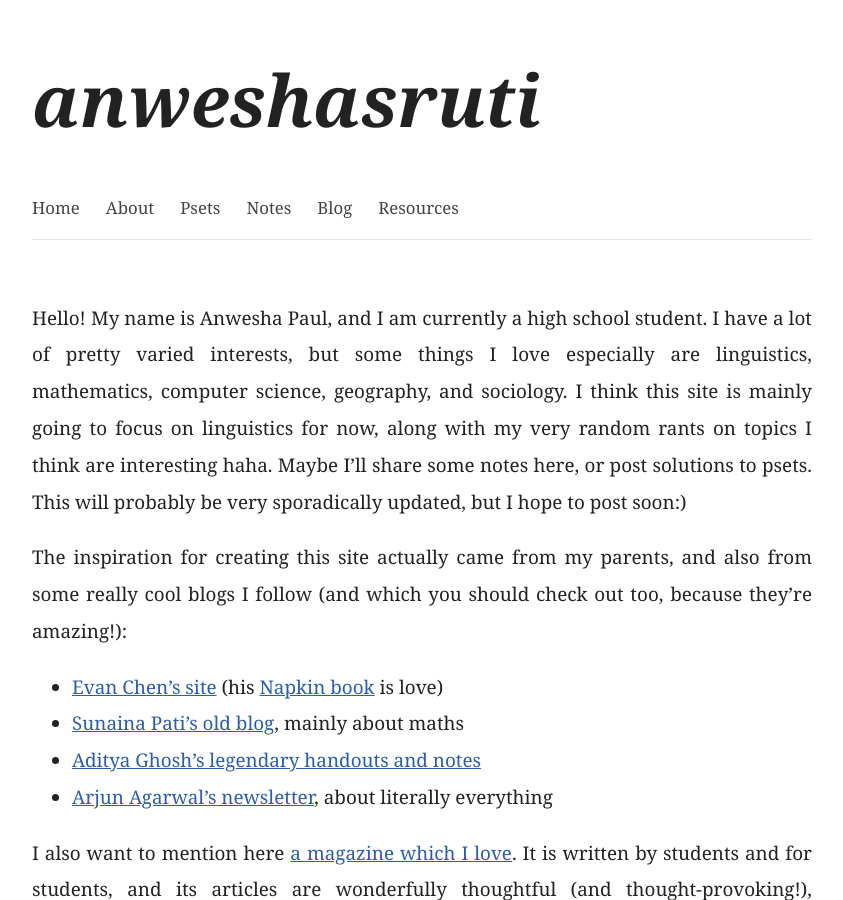
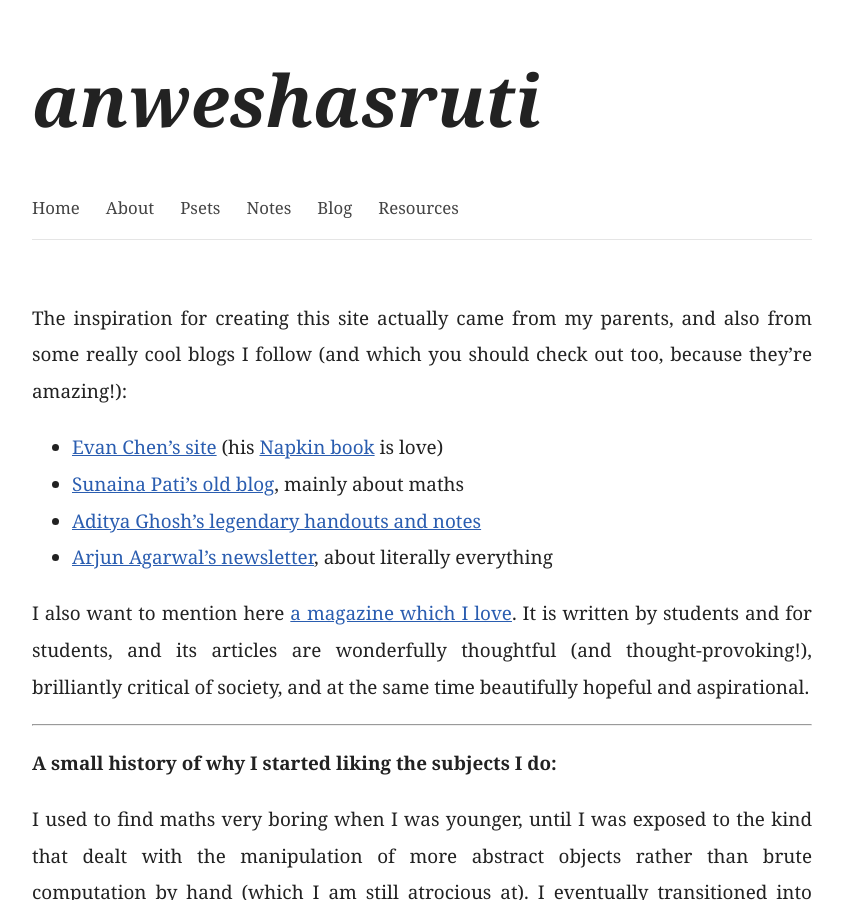
Before and after one commit to anweshasruti/anweshasruti.github.io, a Jekyll site: the page built from about.md, in a window 1280 px wide and 900 px high. Shown: the whole window, without its empty margins (218-1061 px from the left). Built offline with Jekyll 4.4.1, drawn with Linux system fonts in a browser that asks for light colours; some web fonts are replaced; some of the changed text lies outside the part shown.

Commit message:
Update about.md

```diff
--- a/about.md
+++ b/about.md
@@ -2,8 +2,6 @@
 title: About
 permalink: /about/
 ---
-
-Hello! My name is Anwesha Paul, and I am currently a high school student. I have a lot of pretty varied interests, but some things I love especially are linguistics, mathematics, computer science, geography, and sociology. I think this site is mainly going to focus on linguistics for now, along with my very random rants on topics I think are interesting haha. Maybe I'll share some notes here, or post solutions to psets. This will probably be very sporadically updated, but I hope to post soon:)
 
 The inspiration for creating this site actually came from my parents, and also from some really cool blogs I follow (and which you should check out too, because they're amazing!):
 
@@ -16,7 +14,7 @@ I also want to mention here [a magazine which I love](https://scream0magazine.bl
 
 ---
 
-A small history of why I started liking the subjects I do:
+**A small history of why I started liking the subjects I do:**
 
 I used to find maths very boring when I was younger, until I was exposed to the kind that dealt with the manipulation of more abstract objects rather than brute computation by hand (which I am still atrocious at). I eventually transitioned into learning as much as I could about proof-based mathematics, because I found it an extremely elegant subject that, at least at the school level, was sidelined as an instrument rather than being portrayed as the very spirit of mathematics it is. In that respect I think mathematics is a kind of art; an expression of abstraction in the simplest form possible.
 
```
Also changed, not shown: other parts of about.md (+2 -0 lines).
